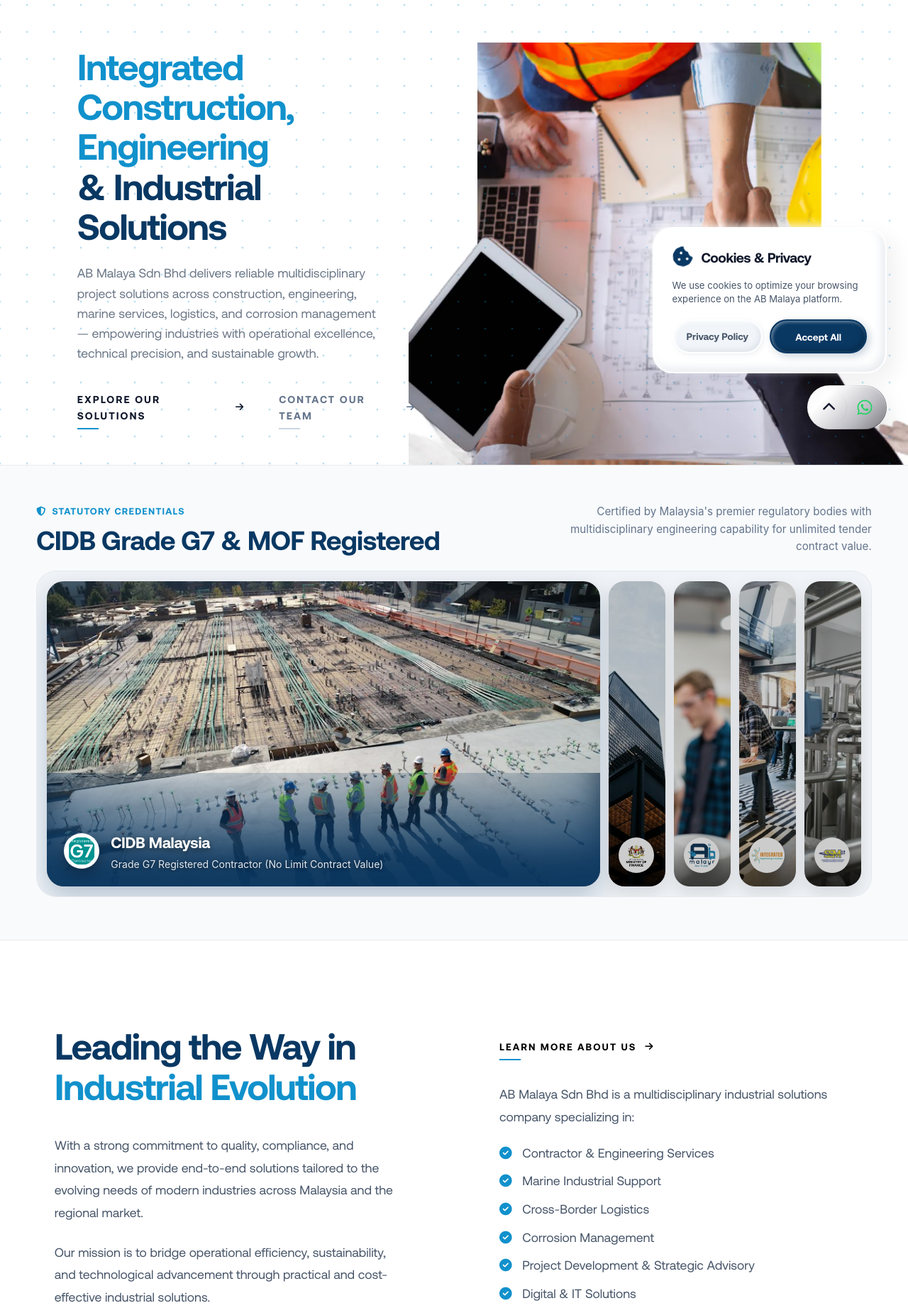
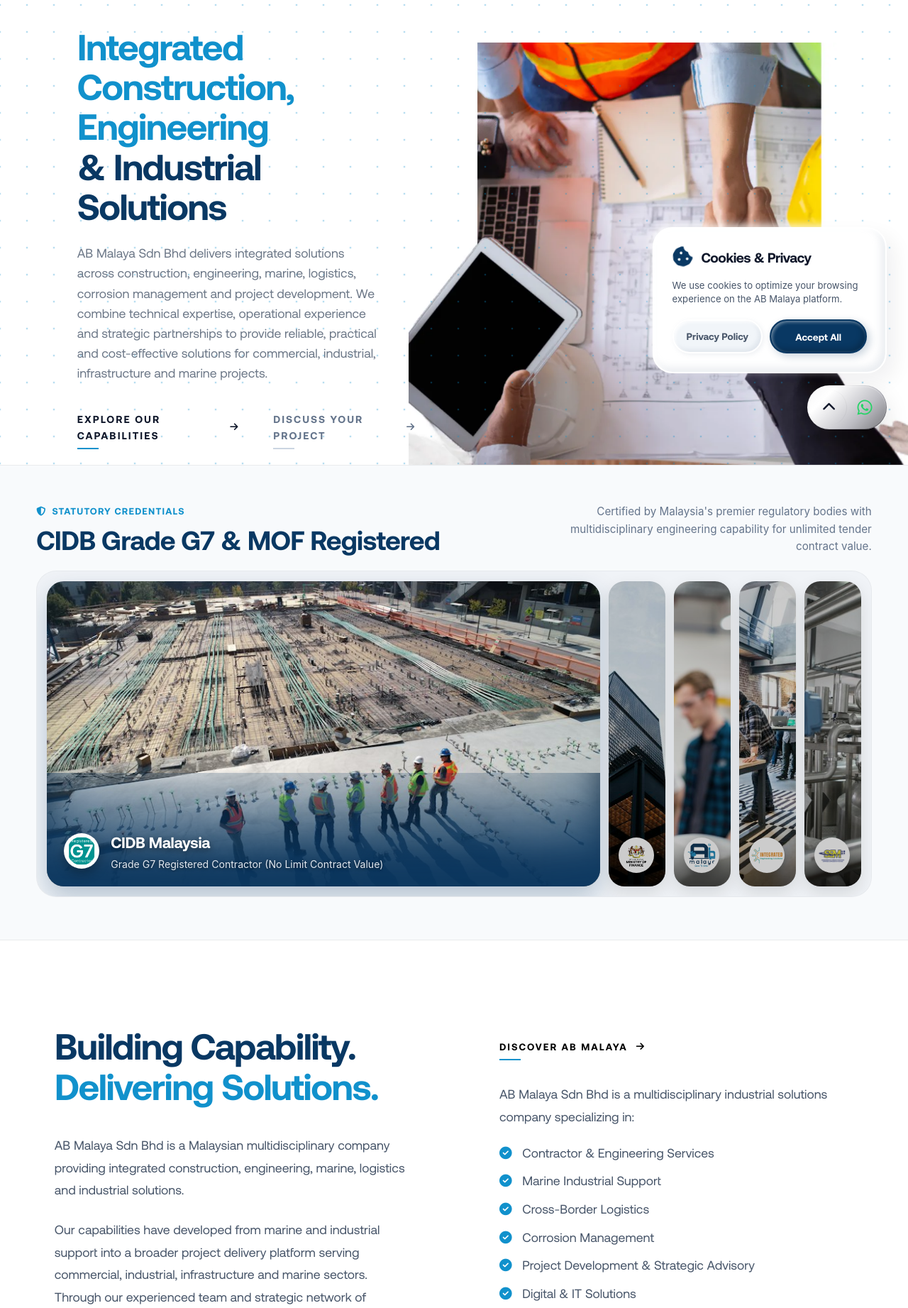
Before and after one commit to ilhampradani8-bot/ABMALAYA, a PHP site: page / in a window 1280 px wide. Shown: the part 145-1988 px from the top of the page at 71% size. Run offline with PHP 8.4, Linux system fonts and the light colour scheme; some libraries are stand-ins or nearby versions.

Commit message:
feat(branding): align copy with master guide across tender, contact, home, and about pages

```diff
--- a/about.php
+++ b/about.php
@@ -281,7 +281,7 @@ include 'includes/header.php';
                     <div class="vm-parallax-info neumorphic-info">
                         <span class="vm-num-top neumorphic-num">01</span>
                         <h3>Our Vision</h3>
-                        <p>To become a leading industrial solutions provider in Southeast Asia through innovation, technical excellence, and sustainable business practices.</p>
+                        <p>To become a leading integrated industrial solutions provider in Southeast Asia through technical excellence, innovation and sustainable business practices.</p>
                     </div>
                 </div>
             </div>
--- a/contact.php
+++ b/contact.php
@@ -11,8 +11,8 @@ include 'includes/header.php';
 
 <?php
 $heroSubtitle = "GET IN TOUCH";
-$heroTitle = "<span style='color: #093863;'>Connect With</span> <span style='color: #1191cc;'>AB MALAYA</span>";
-$heroDesc = "Whether you require industrial support, technical consultation, logistics coordination, or engineering solutions, our team is ready to assist you.";
+$heroTitle = "<span style='color: #093863;'>Let's Discuss</span> <span style='color: #1191cc;'>Your Project</span>";
+$heroDesc = "Tell us about your project, procurement requirement or technical challenge. Our team will review your requirements and connect you with the appropriate division.";
 $showButtons = false;
 include 'includes/hero_visual.php';
 ?>
--- a/index.php
+++ b/index.php
@@ -14,11 +14,11 @@ include 'includes/header.php';
 <?php
 $heroTitle = "<span style='color: #1191cc;'>Integrated Construction, Engineering</span> <br><span style='color: #093863;'>& Industrial Solutions</span>";
 $heroSubtitle = ""; /* Subtitle merged into Title for impact */
-$heroDesc = "AB Malaya Sdn Bhd delivers reliable multidisciplinary project solutions across construction, engineering, marine services, logistics, and corrosion management — empowering industries with operational excellence, technical precision, and sustainable growth.";
+$heroDesc = "AB Malaya Sdn Bhd delivers integrated solutions across construction, engineering, marine, logistics, corrosion management and project development. We combine technical expertise, operational experience and strategic partnerships to provide reliable, practical and cost-effective solutions for commercial, industrial, infrastructure and marine projects.";
 $showButtons = true;
-$heroBtn1Text = "Explore Our Solutions";
+$heroBtn1Text = "Explore Our Capabilities";
 $heroBtn1Link = "#service";
-$heroBtn2Text = "Contact Our Team";
+$heroBtn2Text = "Discuss Your Project";
 $heroBtn2Link = "/contact";
 include 'includes/hero_visual.php';
 ?>
@@ -1081,13 +1081,13 @@ document.addEventListener('DOMContentLoaded', function() {
             <!-- Left Half: Exactly 50% -->
             <div style="width: 50%; text-align: left; padding-right: 4rem;">
                 <h2 style="font-size: 3.2rem; margin-bottom: 2.5rem; color: #093863; font-family: 'Aeonik', sans-serif; font-weight: 700; line-height: 1.1; letter-spacing: -1.5px;">
-                    Leading the Way in <br><span style="color: #1191cc;">Industrial Evolution</span>
+                    Building Capability. <br><span style="color: #1191cc;">Delivering Solutions.</span>
                 </h2>
                 <p style="color: #475569; font-size: 1.1rem; line-height: 1.8; font-family: 'Aeonik', sans-serif; margin-bottom: 1.5rem; width: 100%;">
-                    With a strong commitment to quality, compliance, and innovation, we provide end-to-end solutions tailored to the evolving needs of modern industries across Malaysia and the regional market.
+                    AB Malaya Sdn Bhd is a Malaysian multidisciplinary company providing integrated construction, engineering, marine, logistics and industrial solutions.
                 </p>
                 <p style="color: #475569; font-size: 1.1rem; line-height: 1.8; font-family: 'Aeonik', sans-serif; width: 100%;">
-                    Our mission is to bridge operational efficiency, sustainability, and technological advancement through practical and cost-effective industrial solutions.
+                    Our capabilities have developed from marine and industrial support into a broader project delivery platform serving commercial, industrial, infrastructure and marine sectors. Through our experienced team and strategic network of specialist partners, we provide practical solutions designed around our clients' requirements for quality, safety, cost and timely delivery.
                 </p>
             </div>
 
@@ -1095,7 +1095,7 @@ document.addEventListener('DOMContentLoaded', function() {
             <div style="width: 50%; display: flex; flex-direction: column; align-items: flex-start; justify-content: flex-start; text-align: left; padding-left: 4rem;">
                 <div style="margin-top: 1rem; margin-bottom: 2rem;">
                     <a href="/about" class="hero-link" style="color: #000; font-size: 0.85rem;">
-                        Learn More About Us <i class="fas fa-arrow-right"></i>
+                        Discover AB Malaya <i class="fas fa-arrow-right"></i>
                     </a>
                 </div>
                 <p style="color: #475569; font-size: 1.1rem; line-height: 1.8; font-family: 'Aeonik', sans-serif;">
@@ -1890,16 +1890,21 @@ document.addEventListener('DOMContentLoaded', function() {
         <div class="cta-flex-wrap">
             <!-- Left Side -->
             <div class="cta-col-text">
-                <h5 class="cta-badge">Reach Us</h5>
-                <h2 class="cta-title">Ready to Start <br>Your Project?</h2>
-                <p class="cta-desc">Our experts are ready to provide the best multidisciplinary engineering and industrial solutions for your business.</p>
+                <h5 class="cta-badge">Have a Project in Mind?</h5>
+                <h2 class="cta-title">Let's Build the Right <br><span style="color: #1191cc;">Solution Together.</span></h2>
+                <p class="cta-desc">Whether you require construction, engineering, marine support, logistics, corrosion management or project development assistance, AB Malaya is ready to discuss your requirements.</p>
             </div>
 
             <!-- Right Side -->
             <div class="cta-col-action">
-                <a href="/contact" class="hero-link final-cta-btn">
-                    Contact Our Team Now <i class="fas fa-arrow-right"></i>
-                </a>
+                <div class="cta-btn-group" style="display: flex; gap: 14px; flex-wrap: wrap;">
+                    <a href="/contact" class="hero-link final-cta-btn">
+                        Contact AB Malaya <i class="fas fa-arrow-right"></i>
+                    </a>
+                    <a href="/tender" class="hero-link final-cta-btn" style="background: #1191cc; border-color: #1191cc;">
+                        Submit Tender / RFQ <i class="fas fa-file-signature"></i>
+                    </a>
+                </div>
             </div>
         </div>
     </div>
```
Also changed, not shown: tender.php (+4 -4 lines).
